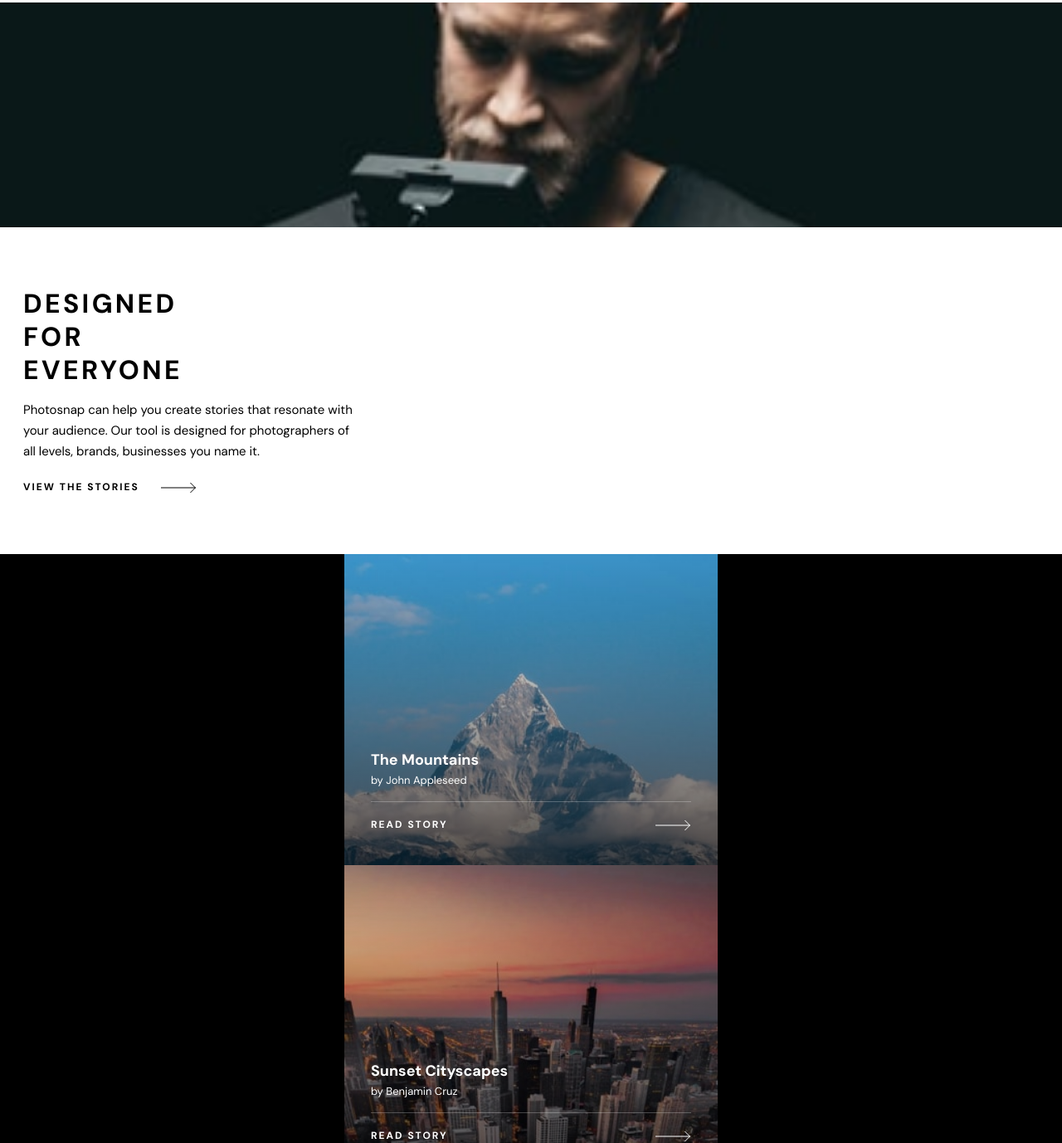
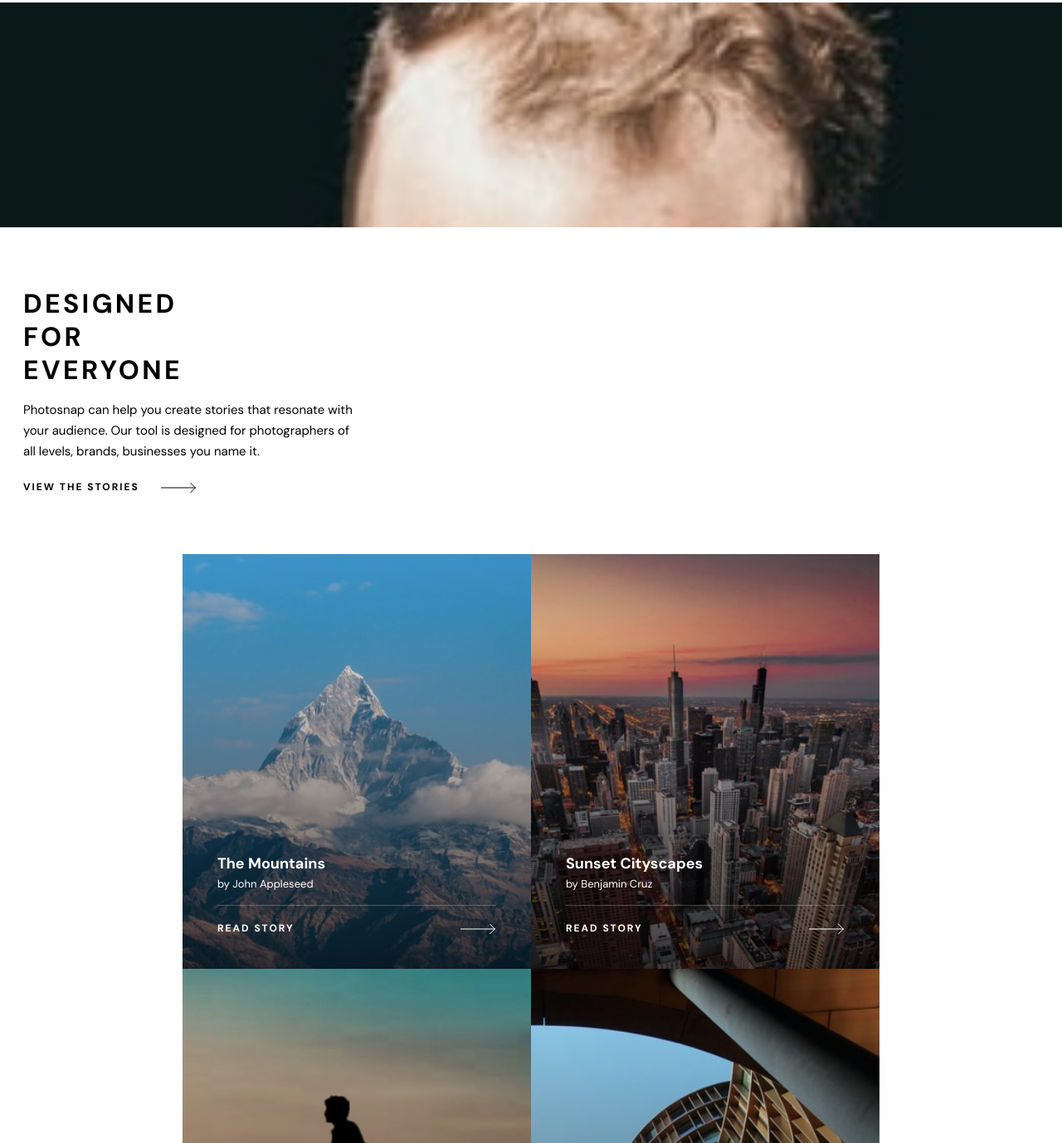
Before and after one commit to richieAiello/photosnap-website-old, a website built with Parcel: page src/html/index.html in a window 1280 px wide. Shown: the part 1422-2800 px from the top of the page at 83% size. Built offline with nearby package versions, Linux system fonts and the light colour scheme.

Commit message:
Starting styles for tablets on index.html.

```diff
--- a/src/html/index.html
+++ b/src/html/index.html
@@ -63,12 +63,10 @@
       <div class="accent"></div>
     </div>
 
-    <!-- Displayed on mobile. -->
-    <img src="../assets/home/mobile/create-and-share.jpg" alt="" class="image image--hero image--mobile">
+    <!-- Displayed on mobile and desktop. -->
+    <img src="../assets/home/desktop/create-and-share.jpg" alt="" class="image image--hero image--primary">
     <!-- Displayed on tablet. -->
-    <img src="../assets/home/tablet/create-and-share.jpg" alt="" class="image image--hero image--tablet">
-    <!-- Displayed on desktop. -->
-    <img src="../assets/home/desktop/create-and-share.jpg" alt="" class="image image--hero image--desktop">
+    <img src="../assets/home/tablet/create-and-share.jpg" alt="" class="image image--hero image--secondary">
   </header>
   <main class="main">
     <section class="beautiful">
@@ -88,12 +86,10 @@
         </a>
       </div>
 
-      <!-- Displayed on mobile. -->
-      <img src="../assets/home/mobile/beautiful-stories.jpg" alt="" class="image image--beautiful image--mobile">
+      <!-- Displayed on mobile and desktop. -->
+      <img src="../assets/home/desktop/beautiful-stories.jpg" alt="" class="image image--beautiful image--primary">
       <!-- Displayed on tablet. -->
-      <img src="../assets/home/tablet/beautiful-stories.jpg" alt="" class="image image--beautiful image--tablet">
-      <!-- Displayed on desktop. -->
-      <img src="../assets/home/desktop/beautiful-stories.jpg" alt="" class="image image--beautiful image--desktop">
+      <img src="../assets/home/tablet/beautiful-stories.jpg" alt="" class="image image--beautiful image--secondary">
     </section>
     <section class="designed">
       <div class="designed__context container--secondary">
@@ -111,12 +107,10 @@
         </a>
       </div>
 
-      <!-- Displayed on mobile. -->
-      <img src="../assets/home/mobile/designed-for-everyone.jpg" alt="" class="image image--designed image--mobile">
+      <!-- Displayed on mobile and desktop. -->
+      <img src="../assets/home/desktop/designed-for-everyone.jpg" alt="" class="image image--designed image--primary">
       <!-- Displayed on tablet. -->
-      <img src="../assets/home/tablet/designed-for-everyone.jpg" alt="" class="image image--designed image--tablet">
-      <!-- Displayed on desktop. -->
-      <img src="../assets/home/desktop/designed-for-everyone.jpg" alt="" class="image image--designed image--desktop">
+      <img src="../assets/home/tablet/designed-for-everyone.jpg" alt="" class="image image--designed image--secondary">
     </section>
     <section class="stories">
       <div class="story story--a">
--- a/src/scss/main.scss
+++ b/src/scss/main.scss
@@ -245,28 +245,15 @@ $gradient: linear-gradient(to top right, #FFC593, #BC7198, #5A77FF);
 
 .stories {
   color: $white;
-  background-color: $black;
 
   &--secondary {
     color: $white;
-    background-color: $white;
 
     .story__heading {
       margin-top: 0;
     }
   }
 
-  @media (min-width: 450px) {
-    display: grid;
-    grid-template-columns: 1fr 450px 1fr;
-    grid-template-rows: repeat(4, auto);
-
-    &--secondary {
-      display: grid;
-      grid-template-columns: 1fr 450px 1fr;
-      grid-template-rows: repeat(16, auto);
-    }
-  }
 
 }
 
@@ -280,7 +267,7 @@ $gradient: linear-gradient(to top right, #FFC593, #BC7198, #5A77FF);
   z-index: 0;
 
   &__slide {
-    height: 375px;
+    height: 100%;
     width: 100%;
     position: absolute;
     z-index: 1;
@@ -402,6 +389,46 @@ $gradient: linear-gradient(to top right, #FFC593, #BC7198, #5A77FF);
   }
 }
 
+@media (min-width: 400px) {
+  .stories {
+    display: grid;
+    grid-template-columns: 1fr 400px 1fr;
+    grid-template-rows: repeat(4, auto);
+
+    &--secondary {
+      display: grid;
+      grid-template-columns: 1fr 400px 1fr;
+      grid-template-rows: repeat(16, auto);
+    }
+  }
+}
+
+@media (min-width: 768px) {
+  .stories {
+    max-width: 840px;
+    grid-template-columns: minmax(auto, 420px) minmax(auto, 420px);
+    grid-template-rows: repeat(2, 1fr);
+    margin-inline: auto;
+
+    // &--secondary {
+    //   grid-template-columns: 1fr 450px 1fr;
+    //   grid-template-rows: repeat(16, auto);
+    // }
+  }
+
+  .story {
+    grid-column: unset;
+    // grid-column: 2/4;
+    // grid-row: 1/-1;
+    height: 500px;
+
+    &__context {
+      padding: 0 2.625rem 2.5rem 2.625rem;
+    }
+  }
+}
+
+// Main section features
 .features {
   background-color: $white;
   padding: 5rem 0;
@@ -899,7 +926,8 @@ $gradient: linear-gradient(to top right, #FFC593, #BC7198, #5A77FF);
   object-fit: cover;
 
   &--tablet,
-  &--desktop {
+  &--desktop,
+  &--secondary {
     display: none;
   }
 
@@ -915,6 +943,16 @@ $gradient: linear-gradient(to top right, #FFC593, #BC7198, #5A77FF);
 
   &--designed {
     object-position: top;
+  }
+
+  @media (min-width: 768px) {
+    &--primary {
+      display: none;
+    }
+
+    &--secondary {
+      display: block;
+    }
   }
 }
 
```
